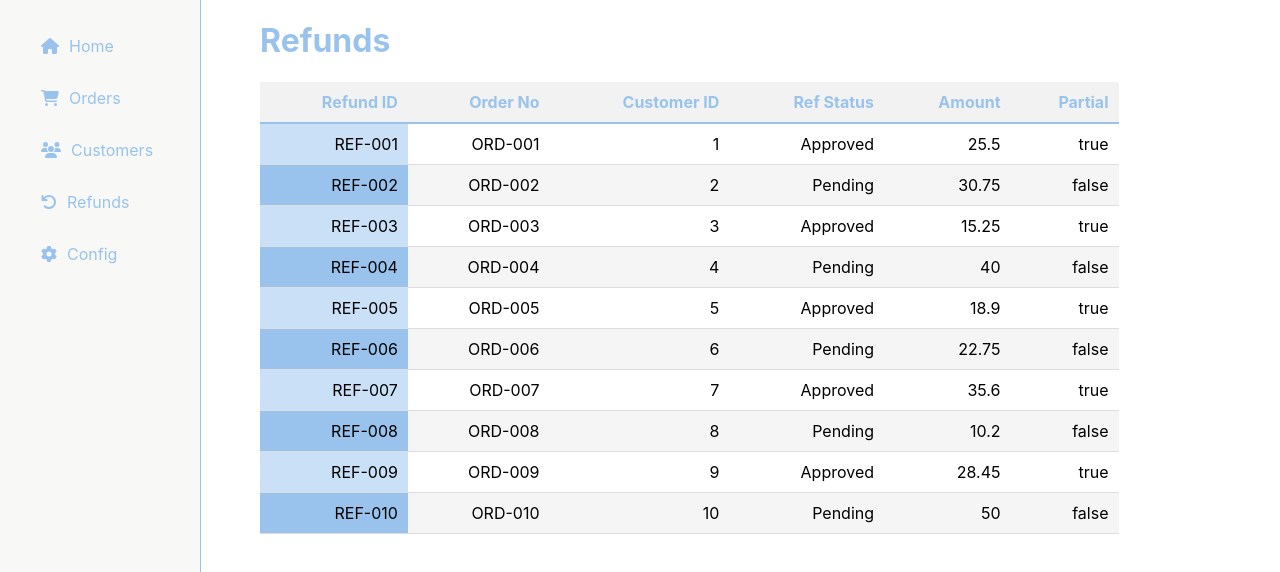
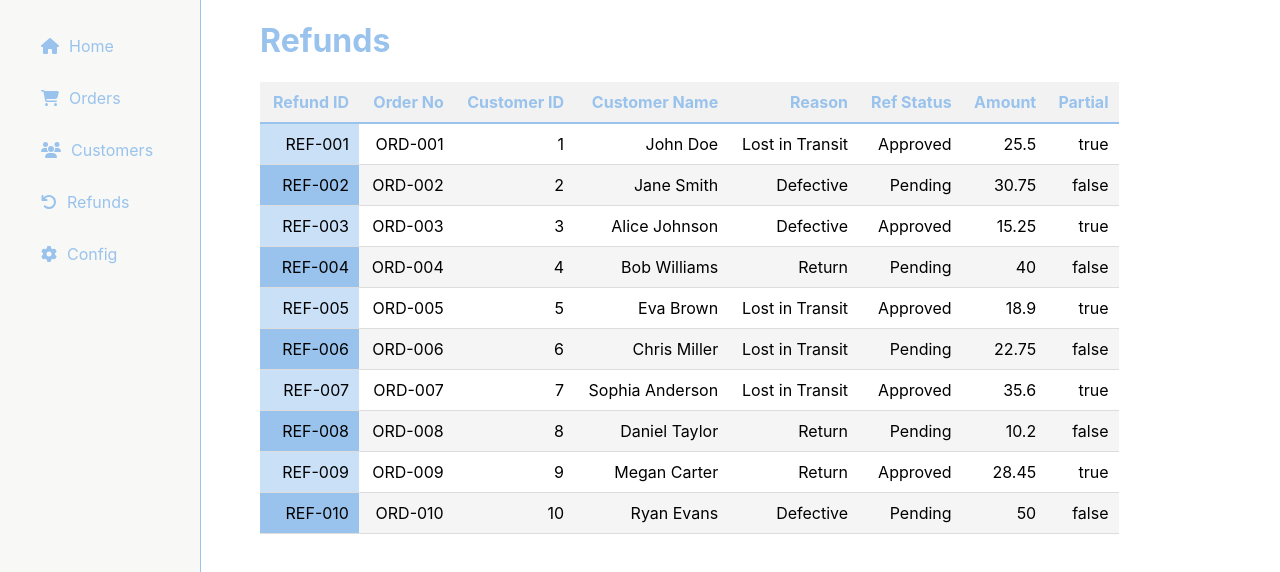
Before and after one commit to TheCyberFlash/stjag-basic-crud-react, a React (Create React App) app in the folder basic-crud/: page /#/refunds in a window 1280 px wide. Shown: the top 572 px of the page. Built offline with nearby package versions, Linux system fonts and the light colour scheme.

Commit message:
Update Refunds.js

```diff
--- a/basic-crud/src/components/Refunds.js
+++ b/basic-crud/src/components/Refunds.js
@@ -3,19 +3,19 @@ import DataTable from "./DataTable";
 
 const Refunds = () => {
 
-    const columns = ['Refund ID', 'Order No', 'Customer ID', 'Ref Status', 'Amount', 'Partial'];
+    const columns = ['Refund ID', 'Order No', 'Customer ID', 'Customer Name', 'Reason', 'Ref Status', 'Amount', 'Partial'];
   // Dummy data
   const data = [
-    { 'Refund ID': 'REF-001', 'Order No': 'ORD-001', 'Customer ID': 1, 'Ref Status': 'Approved', 'Amount': 25.50, 'Partial': true },
-  { 'Refund ID': 'REF-002', 'Order No': 'ORD-002', 'Customer ID': 2, 'Ref Status': 'Pending', 'Amount': 30.75, 'Partial': false },
-  { 'Refund ID': 'REF-003', 'Order No': 'ORD-003', 'Customer ID': 3, 'Ref Status': 'Approved', 'Amount': 15.25, 'Partial': true },
-  { 'Refund ID': 'REF-004', 'Order No': 'ORD-004', 'Customer ID': 4, 'Ref Status': 'Pending', 'Amount': 40.00, 'Partial': false },
-  { 'Refund ID': 'REF-005', 'Order No': 'ORD-005', 'Customer ID': 5, 'Ref Status': 'Approved', 'Amount': 18.90, 'Partial': true },
-  { 'Refund ID': 'REF-006', 'Order No': 'ORD-006', 'Customer ID': 6, 'Ref Status': 'Pending', 'Amount': 22.75, 'Partial': false },
-  { 'Refund ID': 'REF-007', 'Order No': 'ORD-007', 'Customer ID': 7, 'Ref Status': 'Approved', 'Amount': 35.60, 'Partial': true },
-  { 'Refund ID': 'REF-008', 'Order No': 'ORD-008', 'Customer ID': 8, 'Ref Status': 'Pending', 'Amount': 10.20, 'Partial': false },
-  { 'Refund ID': 'REF-009', 'Order No': 'ORD-009', 'Customer ID': 9, 'Ref Status': 'Approved', 'Amount': 28.45, 'Partial': true },
-  { 'Refund ID': 'REF-010', 'Order No': 'ORD-010', 'Customer ID': 10, 'Ref Status': 'Pending', 'Amount': 50.00, 'Partial': false },
+    { 'Refund ID': 'REF-001', 'Order No': 'ORD-001', 'Customer ID': 1, 'Customer Name': 'John Doe', 'Reason': 'Lost in Transit', 'Ref Status': 'Approved', 'Amount': 25.50, 'Partial': true },
+  { 'Refund ID': 'REF-002', 'Order No': 'ORD-002', 'Customer ID': 2, 'Customer Name': 'Jane Smith','Reason': 'Defective', 'Ref Status': 'Pending', 'Amount': 30.75, 'Partial': false },
+  { 'Refund ID': 'REF-003', 'Order No': 'ORD-003', 'Customer ID': 3, 'Customer Name': 'Alice Johnson','Reason': 'Defective', 'Ref Status': 'Approved', 'Amount': 15.25, 'Partial': true },
+  { 'Refund ID': 'REF-004', 'Order No': 'ORD-004', 'Customer ID': 4, 'Customer Name': 'Bob Williams','Reason': 'Return', 'Ref Status': 'Pending', 'Amount': 40.00, 'Partial': false },
+  { 'Refund ID': 'REF-005', 'Order No': 'ORD-005', 'Customer ID': 5, 'Customer Name': 'Eva Brown','Reason': 'Lost in Transit', 'Ref Status': 'Approved', 'Amount': 18.90, 'Partial': true },
+  { 'Refund ID': 'REF-006', 'Order No': 'ORD-006', 'Customer ID': 6, 'Customer Name': 'Chris Miller','Reason': 'Lost in Transit', 'Ref Status': 'Pending', 'Amount': 22.75, 'Partial': false },
+  { 'Refund ID': 'REF-007', 'Order No': 'ORD-007', 'Customer ID': 7, 'Customer Name': 'Sophia Anderson','Reason': 'Lost in Transit', 'Ref Status': 'Approved', 'Amount': 35.60, 'Partial': true },
+  { 'Refund ID': 'REF-008', 'Order No': 'ORD-008', 'Customer ID': 8, 'Customer Name': 'Daniel Taylor','Reason': 'Return', 'Ref Status': 'Pending', 'Amount': 10.20, 'Partial': false },
+  { 'Refund ID': 'REF-009', 'Order No': 'ORD-009', 'Customer ID': 9, 'Customer Name': 'Megan Carter','Reason': 'Return', 'Ref Status': 'Approved', 'Amount': 28.45, 'Partial': true },
+  { 'Refund ID': 'REF-010', 'Order No': 'ORD-010', 'Customer ID': 10, 'Customer Name': 'Ryan Evans','Reason': 'Defective', 'Ref Status': 'Pending', 'Amount': 50.00, 'Partial': false },
 ];
 
     return (
```
